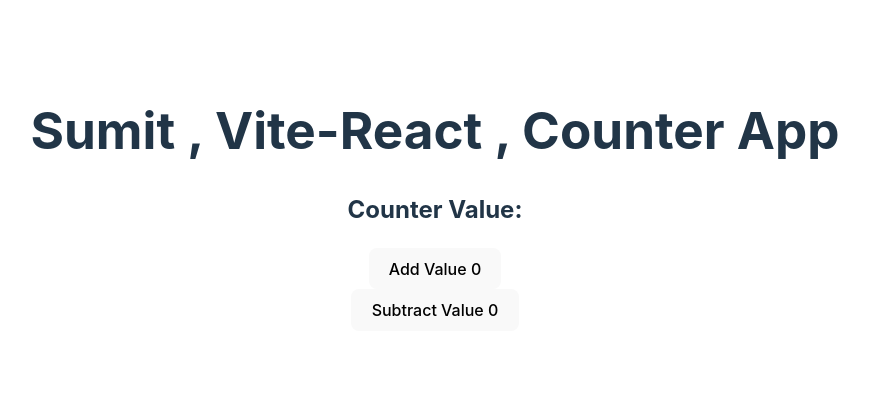
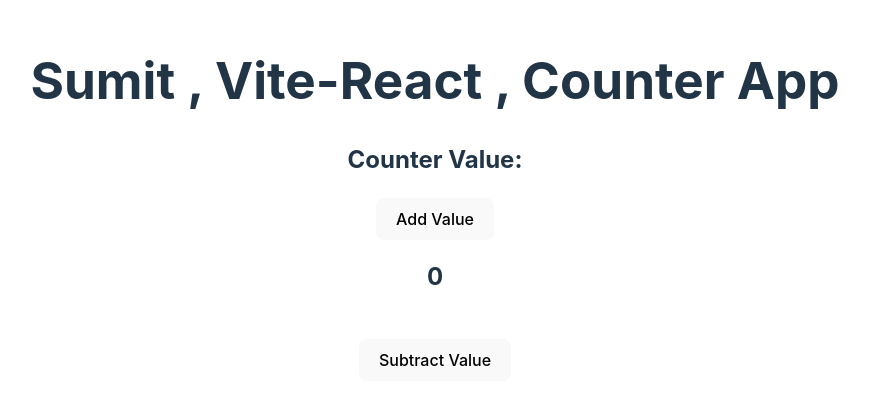
Before and after one commit to Sumit021995/react-js-study, a React (Vite) app in the folder counterApp/counterapp/: page / in a window 1280 px wide. Shown: the part 201-606 px from the top of the page, without its empty margins (205-1074 px from the left). Built offline with nearby package versions, Linux system fonts and the light colour scheme.

Commit message:
counter app updated

```diff
--- a/counterApp/counterapp/src/App.jsx
+++ b/counterApp/counterapp/src/App.jsx
@@ -4,15 +4,15 @@ import viteLogo from '/vite.svg'
 import './App.css'
 
 function App() {
-  let [countAdd,setCountAdd]=useState(0)
-  let [countSub,setCountSub] = useState(0)
+  let [count,setCount]=useState(0)
+
   function addValue(){
-    countAdd++;
-    setCountAdd(countAdd)
+    count++;
+    setCount(count)
   }
  function SubValue (){
-    countSub--
-    setCountSub(countSub)
+    count--
+    setCount(count)
   }
 
 
@@ -22,9 +22,11 @@ function App() {
         <h1>Sumit , Vite-React , Counter App</h1>
         <h2>Counter Value: </h2>
 
-        <button onClick={addValue}>Add Value {countAdd}</button>
+        <button onClick={addValue}>Add Value</button>
         <br/>
-        <button onClick = {SubValue}>Subtract Value {countSub}</button>
+        <h2>{count}</h2>
+        <br/>
+        <button onClick = {SubValue}>Subtract Value</button>
 
 
       </div>
```
